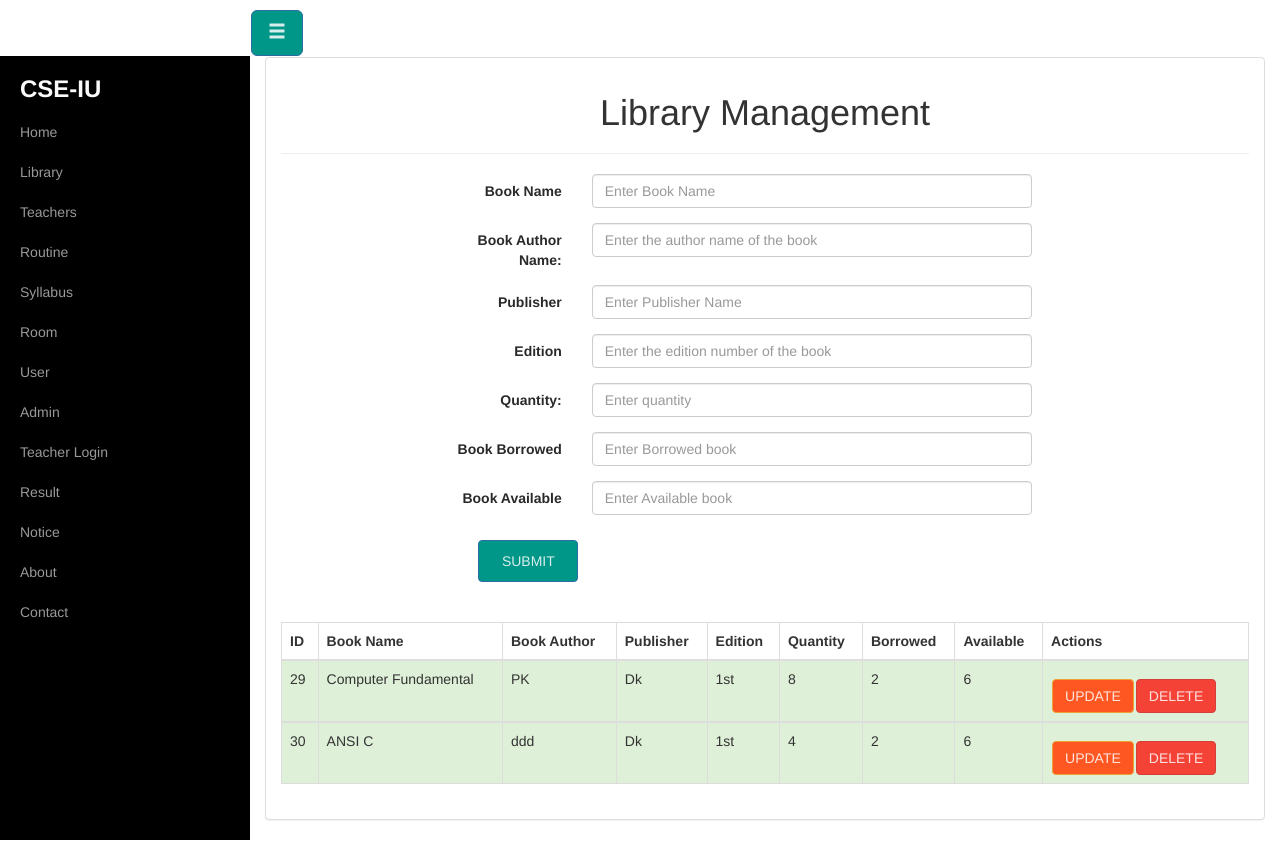
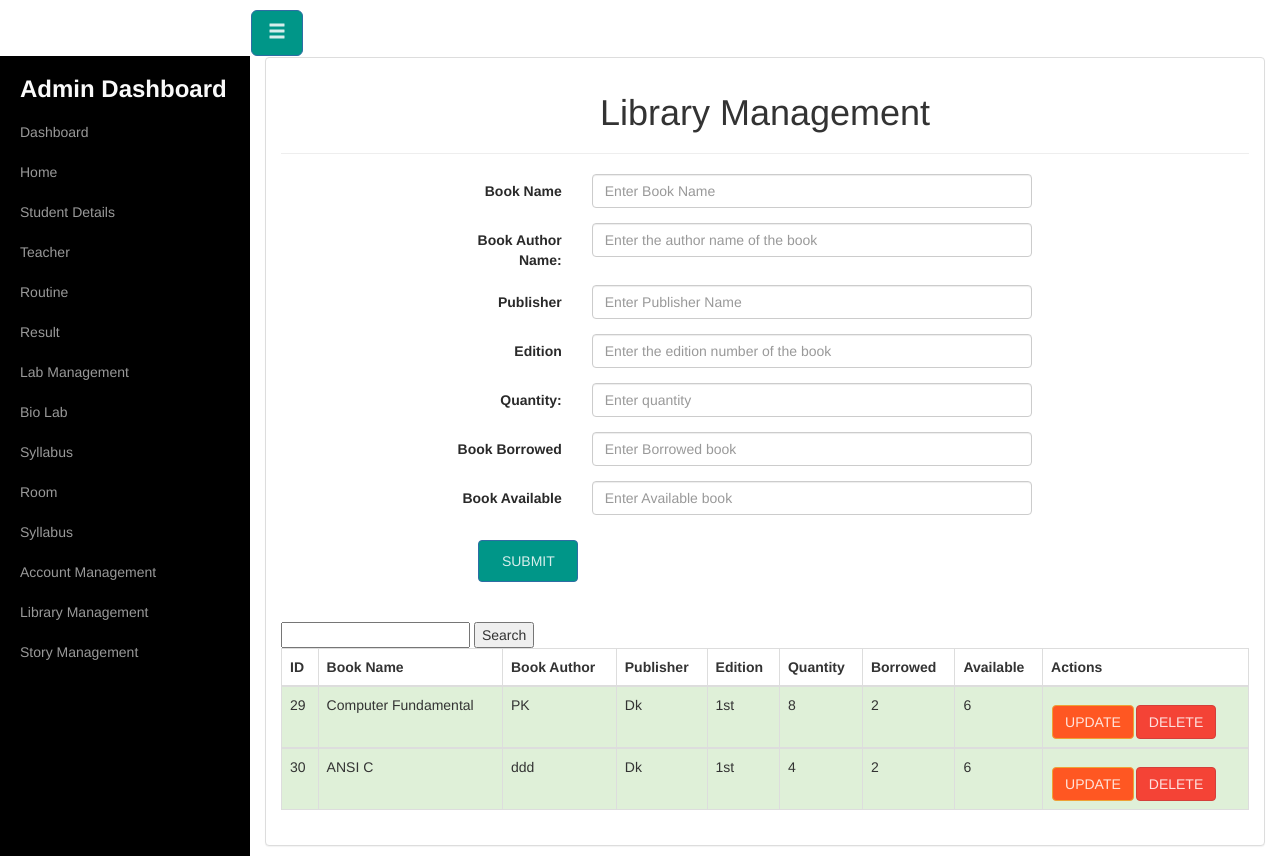
Before and after one commit to pcplato/DDMS, a PHP site: page /library.php in a window 1280 px wide. Before the commit the page ends 840 px from the top, so only its background shows below. Run offline with PHP 8.4, Linux system fonts and the light colour scheme; data comes from the database, SQL or seed files in the repository; some libraries are stand-ins or nearby versions.

Commit message:
library search added

```diff
--- /dev/null
+++ b/admin_menubar.php
@@ -0,0 +1,79 @@
+<a href="#menu-toggle" class="btn btn-primary btn-lg" id="menu-toggle"><span class="glyphicon glyphicon-menu-hamburger"></span></a><br/>
+
+
+   <div class="col-sm-3">
+        <div id="wrapper">
+
+        <!-- Sidebar -->
+        <div id="sidebar-wrapper">
+            <ul class="sidebar-nav">
+            <li>
+                    <h3 style="color:#FAFAFA;"><b>Admin Dashboard</b></h3>
+                </li>
+                <li>
+                    <a href="welcome_admin.php">Dashboard</a>
+                </li>
+                <li>
+                    <a href="index.php">Home</a>
+                </li>
+            <li>
+                    <a href="student.php">Student Details</a>
+                </li>
+                <li>
+                    <a href="teacher_insert.php">Teacher</a>
+                </li>
+                <li>
+                    <a href="routine_insert.php">Routine</a>
+                </li>
+                <li>
+                    <a href="insert_result.php">Result</a>
+                </li>
+                <li>
+                    <a href="lab_insert.php">Lab Management</a>
+                </li>
+                <li>
+                    <a href="biolab_insert.php">Bio Lab</a>
+                </li>
+                <li>
+                    <a href="course_insert.php">Syllabus</a>
+                </li>
+                <li>
+                    <a href="room_insert.php">Room</a>
+                </li>
+                <li>
+                    <a href="course_insert.php">Syllabus</a>
+                </li>
+                <li>
+                    <a href="accounts_insert.php">Account Management</a>
+                </li>
+                <li>
+                    <a href="library.php">Library Management</a>
+                </li>
+                <li>
+                    <a href="storeroom.php">Story Management</a>
+                </li>
+            </ul>
+
+        </div>
+        <!-- /#sidebar-wrapper -->
+
+    </div>
+    <!-- /#wrapper -->
+
+
+
+	<!-- jQuery -->
+    <script src="js/jquery.js"></script>
+
+    <!-- Bootstrap Core JavaScript -->
+    <script src="js/bootstrap.min.js"></script>
+
+    <!-- Menu Toggle Script -->
+    <script>
+    $("#menu-toggle").click(function(e) {
+        e.preventDefault();
+        $("#wrapper").toggleClass("toggled");
+    });
+    </script>
+
+</div>
--- a/biolab_insert.php
+++ b/biolab_insert.php
@@ -3,7 +3,7 @@
 
 <div class="container-fluid">
     <div class="row" id="wrapper">
-        <?php require_once'menubar.php';?>
+        <?php require_once'admin_menubar.php';?>
         <div class="col-sm-12">
             <div class="panel panel-default">
                 <div class="panel-body">
--- a/course_insert.php
+++ b/course_insert.php
@@ -2,7 +2,7 @@
 <?php include('db_con.php');?>
 <div class="container-fluid">
     <div class="row" id="wrapper">
-    <?php require_once'menubar.php';?>
+    <?php require_once'admin_menubar.php';?>
     <div class="col-sm-12">
         <div class="panel panel-default">
         <div class="panel-body">
--- a/library.php
+++ b/library.php
@@ -3,7 +3,7 @@
 
 <div class="container-fluid">
     <div class="row" id="wrapper">
-        <?php require_once'menubar.php';?>
+        <?php require_once'admin_menubar.php';?>
         <div class="col-sm-12">
             <div class="panel panel-default">
                 <div class="panel-body">
@@ -40,6 +40,7 @@
                             }
                         }
                      ?>
+
 
                         <form action="library.php" method="post" class="form-horizontal" role="form">
 
@@ -99,8 +100,61 @@
                             <br>
                         </form>
                     </div>
+                    <form method="post">
+                        <input type="textbox" name="str" required/>
+                        <input type="submit" name="submit2" value="Search"/>
+                    </form>
+                    <?php
 
-                    <?php
+                    if(isset($_POST['submit2'])){
+                         $str=mysqli_real_escape_string($conn,$_POST['str']);
+                         $sql1="select * FROM library WHERE book_name like '%$str%'";
+                         $result1=mysqli_query($conn,$sql1);
+                         if(mysqli_num_rows($result1)>0){
+                             //while($row1=mysqli_fetch_assoc($result1)){
+                                echo "<table class='table table-bordered'>";
+                                echo "<thead>";
+                                echo "<tr>";
+                                echo "<th>ID</th>";
+                                echo "<th>Book Name</th>";
+                                echo "<th>Book Author</th>";
+                                echo "<th>Publisher</th>";
+                                echo "<th>Edition</th>";
+                                echo "<th>Quantity</th>";
+                                echo "<th>Borrowed</th>";
+                                echo "<th>Available</th>";
+
+                                echo "<th>Actions</th>";
+                                echo "</tr>";
+                                echo "</thead>";
+                                while($row1=mysqli_fetch_array($result1)){
+                                    echo "<tbody>";
+                                    echo "<tr class='success'>";
+                                    echo "<td>".$row1['book_id']."</td>";
+                                    echo "<td>".$row1['book_name']."</td>";
+                                    echo "<td>".$row1['book_author']."</td>";
+                                    echo "<td>".$row1['book_publisher']."</td>";
+                                    echo "<td>".$row1['book_edition']."</td>";
+                                    echo "<td>".$row1['book_quantity']."</td>";
+                                    echo "<td>".$row1['book_borrowed']."</td>";
+                                    echo "<td>".$row1['book_available']."</td>";
+
+                                    echo '<td><a href="update_book.php?id=' . $row1['book_id'] . '"><b class="btn btn-warning">Update</b></a>' ;
+                                    echo '<a href="delete_book.php?id=' . $row1['book_id'] . '" onclick=\'return confirm("Are you sure you want to delete this record?")\'><b class="btn btn-danger">Delete</b></a></td>' ;
+                                    echo "</tr>";
+                                    echo "</tbody>";
+                                }
+                                echo "</table>";
+                             }
+                          else {
+                             echo "No data found";
+                         }
+                    }
+
+
+                    ?>
+
+                     <?php
                     $sql1 = "SELECT * FROM library";
                     $result1 = mysqli_query($conn,$sql1);
                     echo "<table class='table table-bordered'>";
--- a/result.php
+++ b/result.php
@@ -5,7 +5,7 @@ require_once 'db_con.php';
 
 <div class="container-fluid">
 	<div class="row" id="wrapper">
-	<?php require_once'menubar.php';?>
+	<?php require_once'admin_menubar.php';?>
 	<div class="col-sm-12">
 		<div class="panel panel-default">
 		<div class="panel-body">
--- a/routine_insert.php
+++ b/routine_insert.php
@@ -2,7 +2,7 @@
 <?php include('db_con.php');?>
 <div class="container-fluid">
     <div class="row" id="wrapper">
-    <?php require_once'menubar.php';?>
+    <?php require_once'admin_menubar.php';?>
     <div class="col-sm-12">
         <div class="panel panel-default">
         <div class="panel-body">
--- a/storeroom.php
+++ b/storeroom.php
@@ -3,7 +3,7 @@
 
 <div class="container-fluid">
     <div class="row" id="wrapper">
-        <?php require_once'menubar.php';?>
+        <?php require_once'admin_menubar.php';?>
         <div class="col-sm-12">
             <div class="panel panel-default">
                 <div class="panel-body">
--- a/student_detail.php
+++ b/student_detail.php
@@ -2,7 +2,7 @@
 <?php include('db_con.php');?>
 <div class="container-fluid">
     <div class="row" id="wrapper">
-    <?php require_once'menubar.php';?>
+    <?php require_once'admin_menubar.php';?>
     <div class="col-sm-12">
         <div class="panel panel-default">
         <div class="panel-body">
--- a/update_storeroom.php
+++ b/update_storeroom.php
@@ -72,14 +72,14 @@ if (isset($_POST['submit'])){
             <div class="form-group">
                 <label for="purchase_date" class="col-sm-2 control-label">Enter purchase date</label>
                 <div class="col-sm-7">
-                <input type="text" class="form-control" name="purchase_date" value="<?= $row['purchase_date']; ?>" >
+                <input type="date" class="form-control" name="purchase_date" value="<?= $row['purchase_date']; ?>" >
                 </div>
             </div>
 
             <div class="form-group">
                 <label for="warranty_expiration_date" class="col-sm-2 control-label">Enter warranty expiration date</label>
                 <div class="col-sm-7">
-                    <input type="text" class="form-control" name="warranty_expiration_date" value="<?= $row['warranty_expiration_date']; ?>">
+                    <input type="date" class="form-control" name="warranty_expiration_date" value="<?= $row['warranty_expiration_date']; ?>">
                 </div>
             </div>
 
```
Also changed, not shown: welcome_admin.php (+8 -8 lines).
